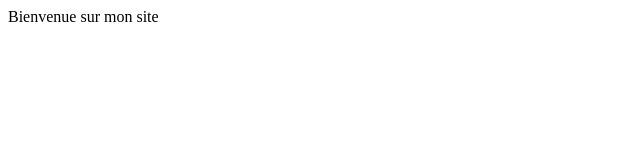
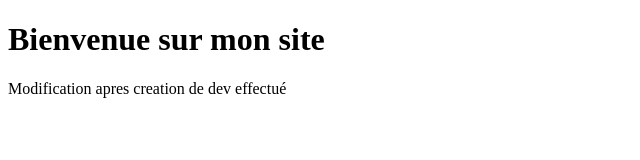
Before and after one commit to OURABAHroumaissa/ProjetAFPA, a plain HTML site: page index.html in a window 1280 px wide. Shown: the whole page, without its empty margins (0-640 px from the left). Drawn offline with Linux system fonts and the light colour scheme.

Commit message:
ajout texte

```diff
--- a/index.html
+++ b/index.html
@@ -3,6 +3,7 @@
 	<title>Titre de ma page</title>
 	</head>
 	<body>
-	Bienvenue sur mon site
+	 <h1>Bienvenue sur mon site</h1>
+         <p> Modification apres creation de dev effectué </p>
 	</body>
 	</html>
```
